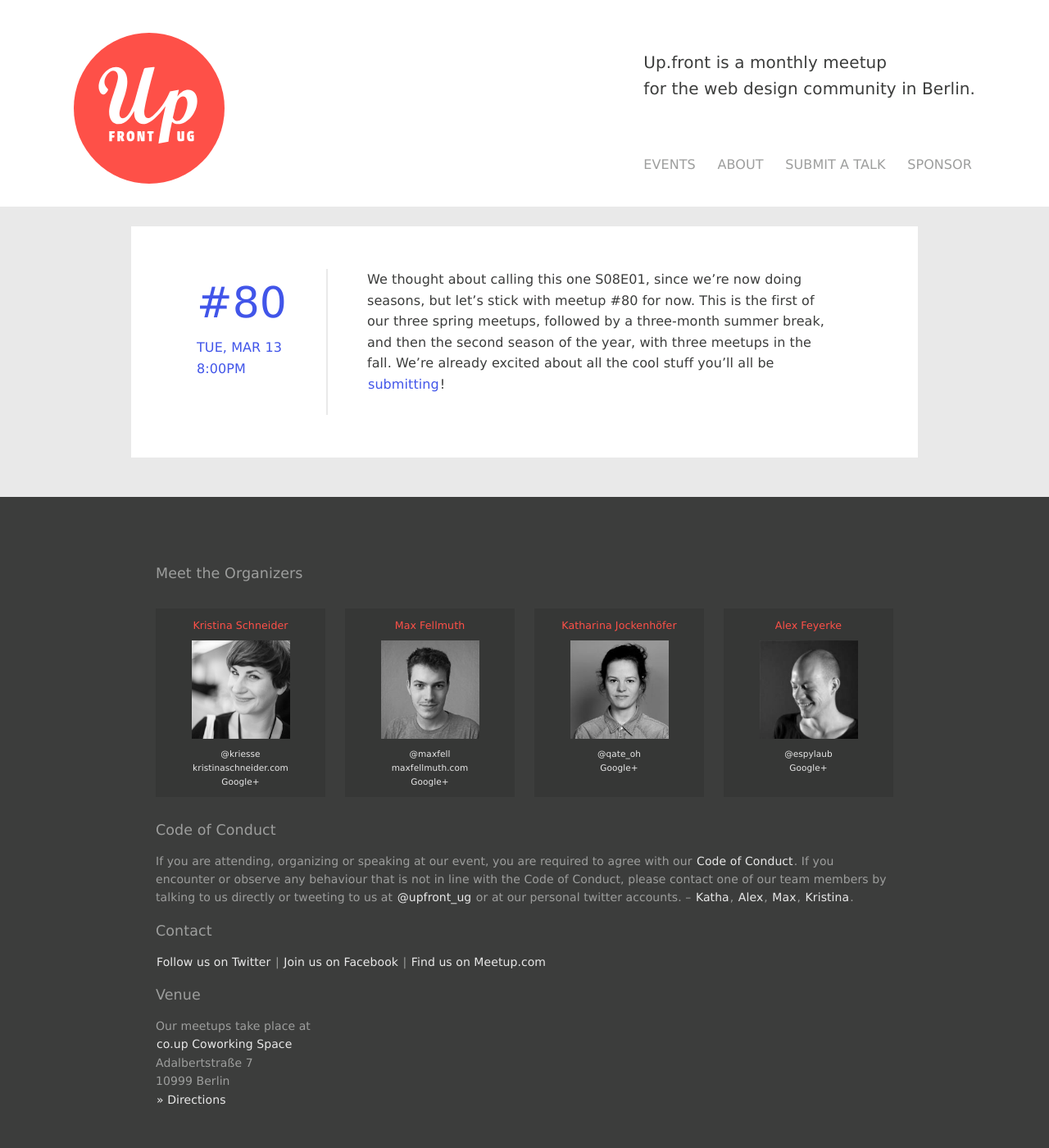
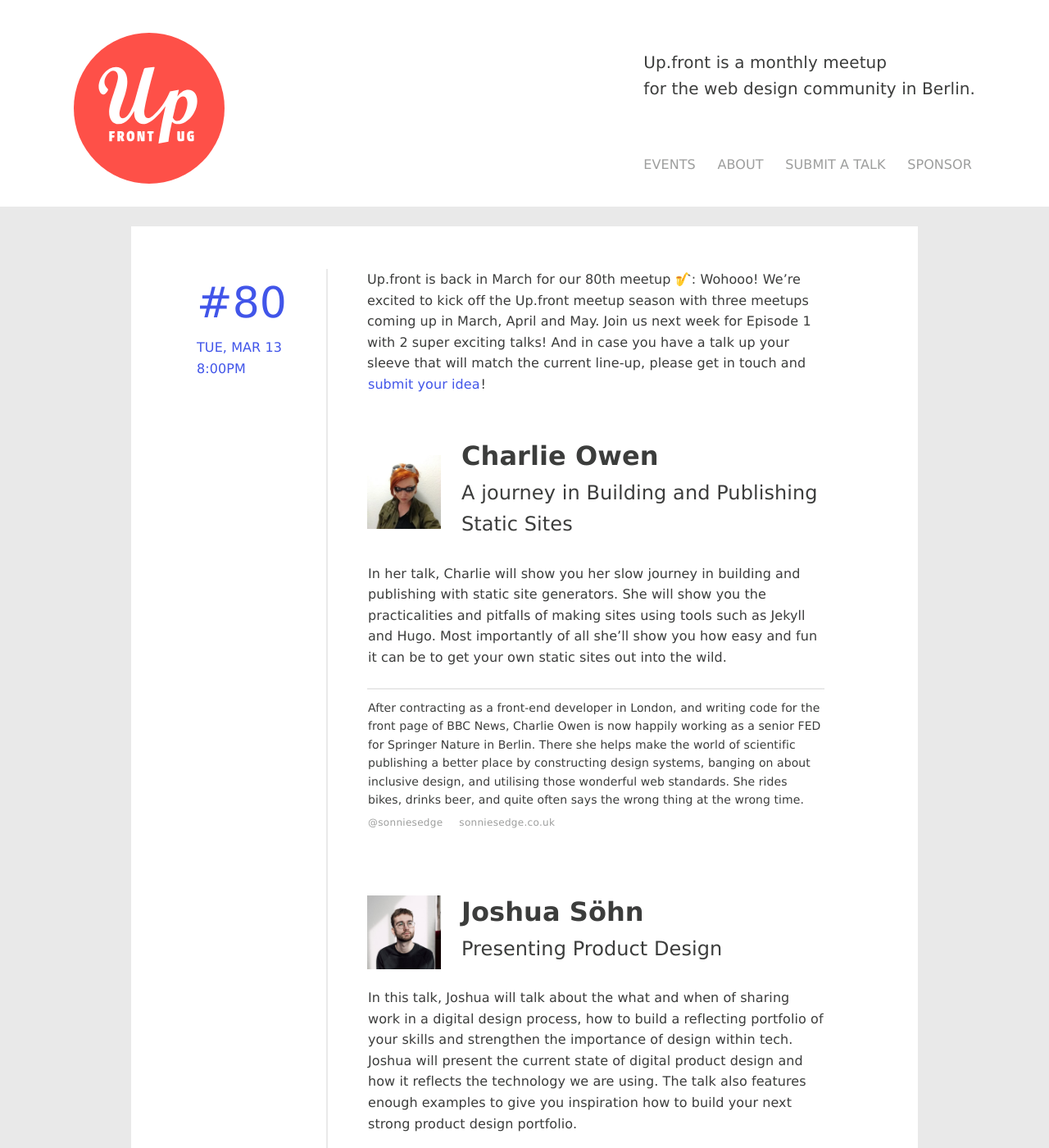
Before and after one commit to upfrontug/upfrontug.github.io, a Jekyll site: the page built from _posts/2018-03-13-meetup.html, in a window 1280 px wide and 1400 px high. Shown: the whole window at 82% size. Built offline with Jekyll 4.4.1, drawn with Linux system fonts in a browser that asks for light colours; a script that is not in the unit is left out; some of the changed text lies outside the part shown.

Commit message:
add meetup 80 speaker info

```diff
--- a/_posts/2018-03-13-meetup.html
+++ b/_posts/2018-03-13-meetup.html
@@ -1,4 +1,25 @@
 ---
   counter: '80'
-  intro: 'We thought about calling this one S08E01, since we’re now doing seasons, but let’s stick with meetup #80 for now. This is the first of our three spring meetups, followed by a three-month summer break, and then the second season of the year, with three meetups in the fall. We’re already excited about all the cool stuff you’ll all be <a href="/submit">submitting</a>!'
+  intro: 'Up.front is back in March for our 80th meetup 🎷: Wohooo! We’re excited to kick off the Up.front meetup season with three meetups coming up in March, April and May. Join us next week for Episode 1 with 2 super exciting talks! And in case you have a talk up your sleeve that will match the current line-up, please get in touch and <a href="/submit">submit your idea</a>!'
+  talks:
+  - name: 'Charlie Owen'
+    title: 'A journey in Building and Publishing Static Sites'
+    picture: 'charlie-owen.jpg'
+    desc: 'In her talk, Charlie will show you her slow journey in building and publishing with static site generators. She will show you the practicalities and pitfalls of making sites using tools such as Jekyll and Hugo. Most importantly of all she’ll show you how easy and fun it can be to get your own static sites out into the wild.'
+    bio: 'After contracting as a front-end developer in London, and writing code for the front page of BBC News, Charlie Owen is now happily working as a senior FED for Springer Nature in Berlin. There she helps make the world of scientific publishing a better place by constructing design systems, banging on about inclusive design, and utilising those wonderful web standards. She rides bikes, drinks beer, and quite often says the wrong thing at the wrong time.'
+    links:
+      - url: 'http://twitter.com/sonniesedge'
+        title: '@sonniesedge'
+      - url: 'http://sonniesedge.co.uk'
+        title: 'sonniesedge.co.uk'
+  - name: 'Joshua Söhn'
+    title: 'Presenting Product Design'
+    picture: 'joshua-soehn.jpg'
+    desc: 'In this talk, Joshua will talk about the what and when of sharing work in a digital design process, how to build a reflecting portfolio of your skills and strengthen the importance of design within tech. Joshua will present the current state of digital product design and how it reflects the technology we are using. The talk also features enough examples to give you inspiration how to build your next strong product design portfolio.'
+    bio: 'Joshua is a Design Lead at Kontist, where he works on building an easier banking experience for freelancers in order to automate and reduce bureaucracy. He cares about iterative design, systematic thinking and having an aligned ethical vision.'
+    links:
+      - url: 'http://twitter.com/joshuasoehn'
+        title: '@joshuasoehn'
+      - url: 'http://joshuasoehn.de/'
+        title: 'joshuasoehn.de'
 ---
```
Also changed, not shown: images/talks/joshua-soehn.jpg (added).
